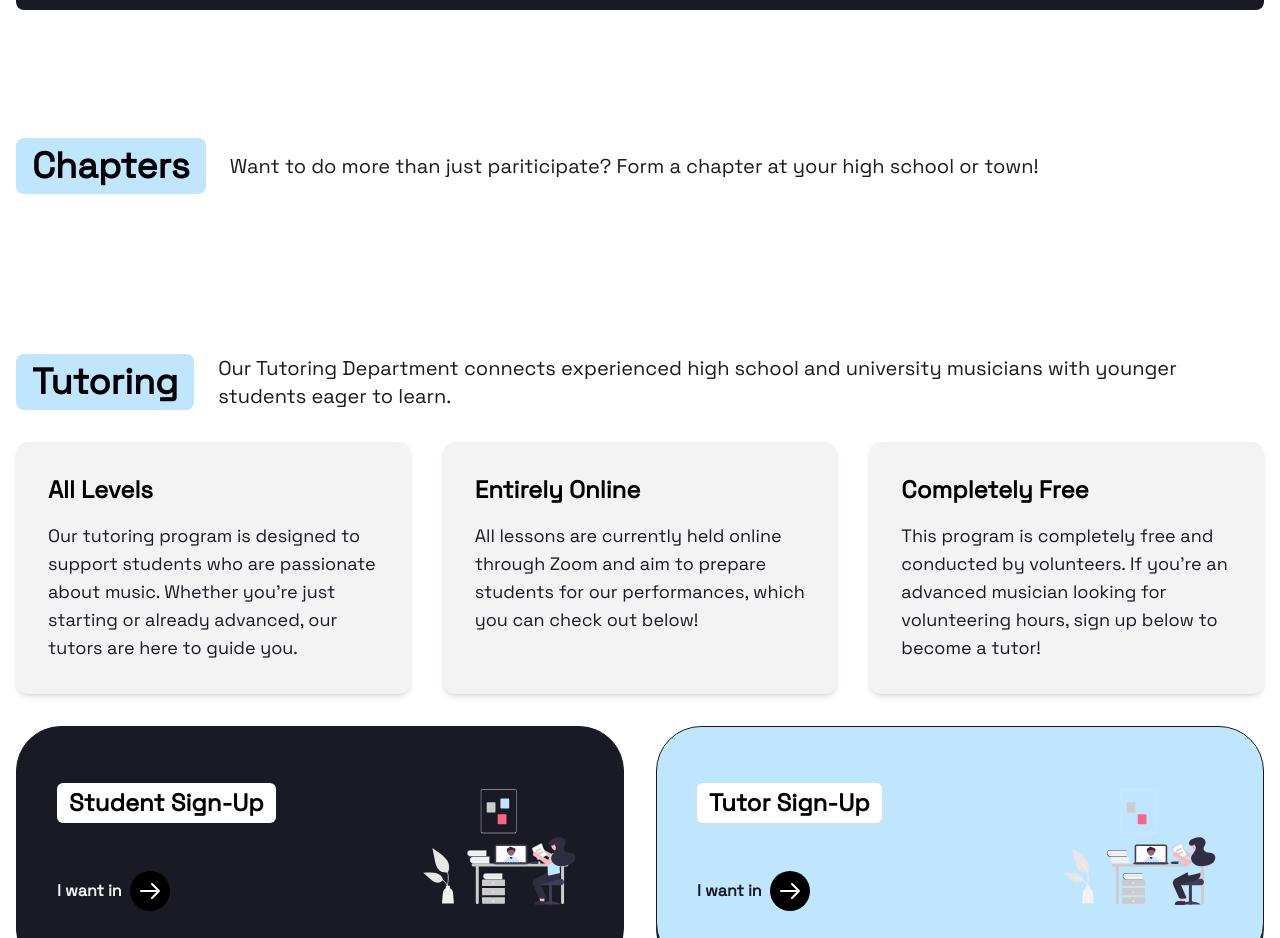
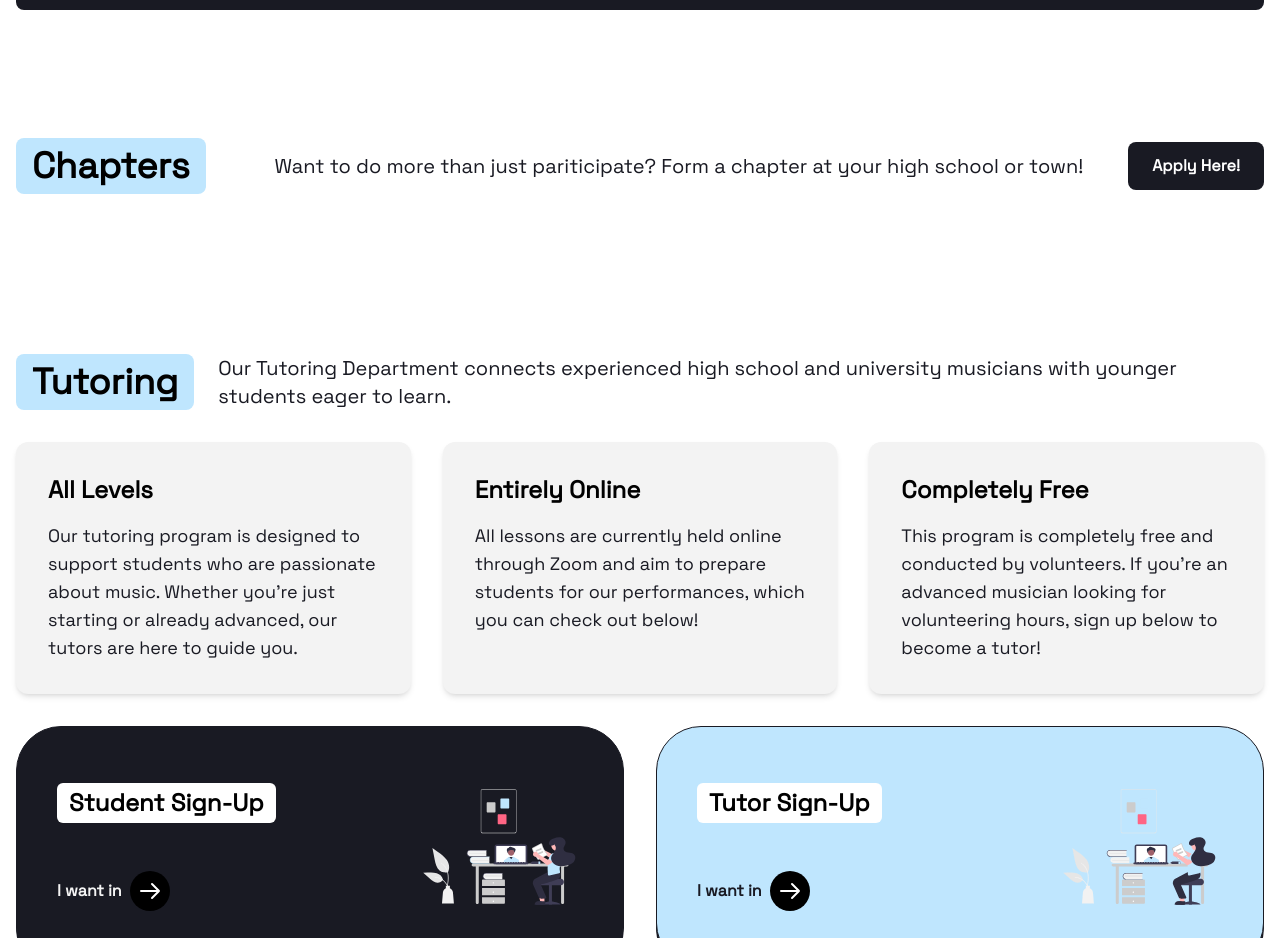
Before and after one commit to prsuyal/musical-memories, a React (Create React App) app: page /get-involved in a window 1280 px wide. Shown: the part 1337-2275 px from the top of the page. Built offline with nearby package versions, Linux system fonts and the light colour scheme.

Commit message:
Update Join.js

```diff
--- a/src/pages/Join.js
+++ b/src/pages/Join.js
@@ -61,11 +61,14 @@ const GetInvolved = () => {
           </a>
         </section>
         <section ref={sectionRef} className="max-w-7xl mx-auto py-16 px-4">
-          <div className="flex items-center mb-8">
+          <div className="flex items-center mb-8 justify-between">
             <h2 className="text-4xl font-bold bg-mm-blue inline-block px-4 py-2 rounded-lg">Chapters</h2>
             <p className="text-xl text-mm-dark ml-6">
               Want to do more than just pariticipate? Form a chapter at your high school or town!
             </p>
+            <button className="bg-mm-dark text-white font-semibold py-3 px-6 rounded-lg">
+              Apply Here!
+            </button>
           </div>
         </section>
         <section ref={sectionRef} className="max-w-7xl mx-auto py-16 px-4">
```
